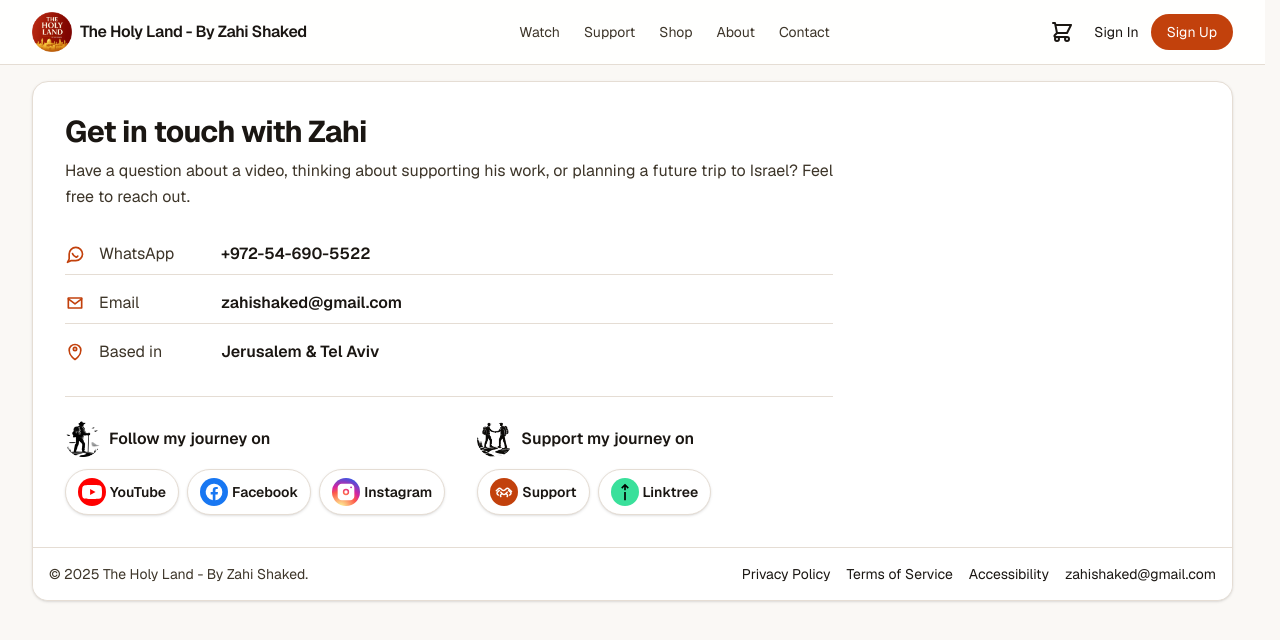
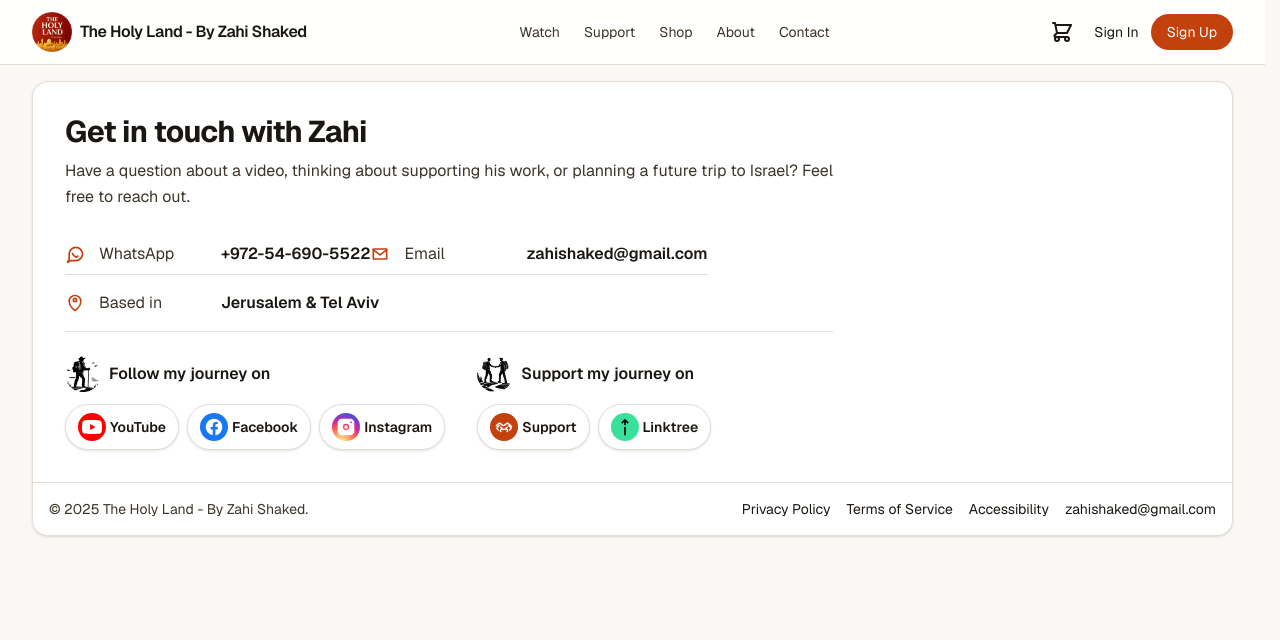
Before and after one commit to Ponzee/zahi-tours, a Next.js app: page /contact in a window 1280 px wide. Shown: the top 640 px of the page. Built offline with nearby package versions, Linux system fonts and the light colour scheme; no server answers.

Commit message:
ui(contact): keep divider in place + shorten detail underlines

```diff
--- a/app/contact/page.tsx
+++ b/app/contact/page.tsx
@@ -19,7 +19,7 @@ export default function ContactPage() {
             </p>
 
             <div className="mt-6 max-w-3xl w-full space-y-2 text-sm md:text-base">
-              <div className="grid grid-cols-[22px_110px_1fr] items-center gap-3 py-2 border-b border-[#e5ddd4]">
+              <div className="inline-grid grid-cols-[22px_110px_max-content] items-center gap-3 py-2 border-b border-[#e5ddd4]">
                 <span className="text-[#c2410c]" aria-hidden="true">
                   {/* WhatsApp (simple chat bubble) */}
                   <svg viewBox="0 0 24 24" className="h-5 w-5" fill="none" stroke="currentColor" strokeWidth="2">
@@ -28,10 +28,10 @@ export default function ContactPage() {
                   </svg>
                 </span>
                 <span className="text-[#3d3529]">WhatsApp</span>
-                <span className="font-semibold text-[#1a1612] text-left">+972-54-690-5522</span>
+                <span className="font-semibold text-[#1a1612] text-left whitespace-nowrap">+972-54-690-5522</span>
               </div>
 
-              <div className="grid grid-cols-[22px_110px_1fr] items-center gap-3 py-2 border-b border-[#e5ddd4]">
+              <div className="inline-grid grid-cols-[22px_110px_max-content] items-center gap-3 py-2 border-b border-[#e5ddd4]">
                 <span className="text-[#c2410c]" aria-hidden="true">
                   {/* Email */}
                   <svg viewBox="0 0 24 24" className="h-5 w-5" fill="none" stroke="currentColor" strokeWidth="2">
@@ -42,13 +42,13 @@ export default function ContactPage() {
                 <span className="text-[#3d3529]">Email</span>
                 <a
                   href="mailto:zahishaked@gmail.com"
-                  className="font-semibold text-[#1a1612] hover:text-[#c2410c] text-left"
+                  className="font-semibold text-[#1a1612] hover:text-[#c2410c] text-left whitespace-nowrap"
                 >
                   zahishaked@gmail.com
                 </a>
               </div>
 
-              <div className="grid grid-cols-[22px_110px_1fr] items-center gap-3 py-2">
+              <div className="inline-grid grid-cols-[22px_110px_max-content] items-center gap-3 py-2">
                 <span className="text-[#c2410c]" aria-hidden="true">
                   {/* Location pin */}
                   <svg viewBox="0 0 24 24" className="h-5 w-5" fill="none" stroke="currentColor" strokeWidth="2">
@@ -57,9 +57,9 @@ export default function ContactPage() {
                   </svg>
                 </span>
                 <span className="text-[#3d3529]">Based in</span>
-                <span className="font-semibold text-[#1a1612] text-left">Jerusalem & Tel Aviv</span>
+                <span className="font-semibold text-[#1a1612] text-left whitespace-nowrap">Jerusalem & Tel Aviv</span>
               </div>
-              <div className="mt-6 pt-6 border-t border-[#e5ddd4] space-y-4 text-sm md:text-base">
+              <div className="pt-6 border-t border-[#e5ddd4] space-y-4 text-sm md:text-base">
                 <div className="grid gap-6 sm:grid-cols-[max-content_max-content] sm:gap-8 items-start justify-items-start">
                   {/* Follow */}
                   <div className="min-w-0 flex flex-col items-start">
```
